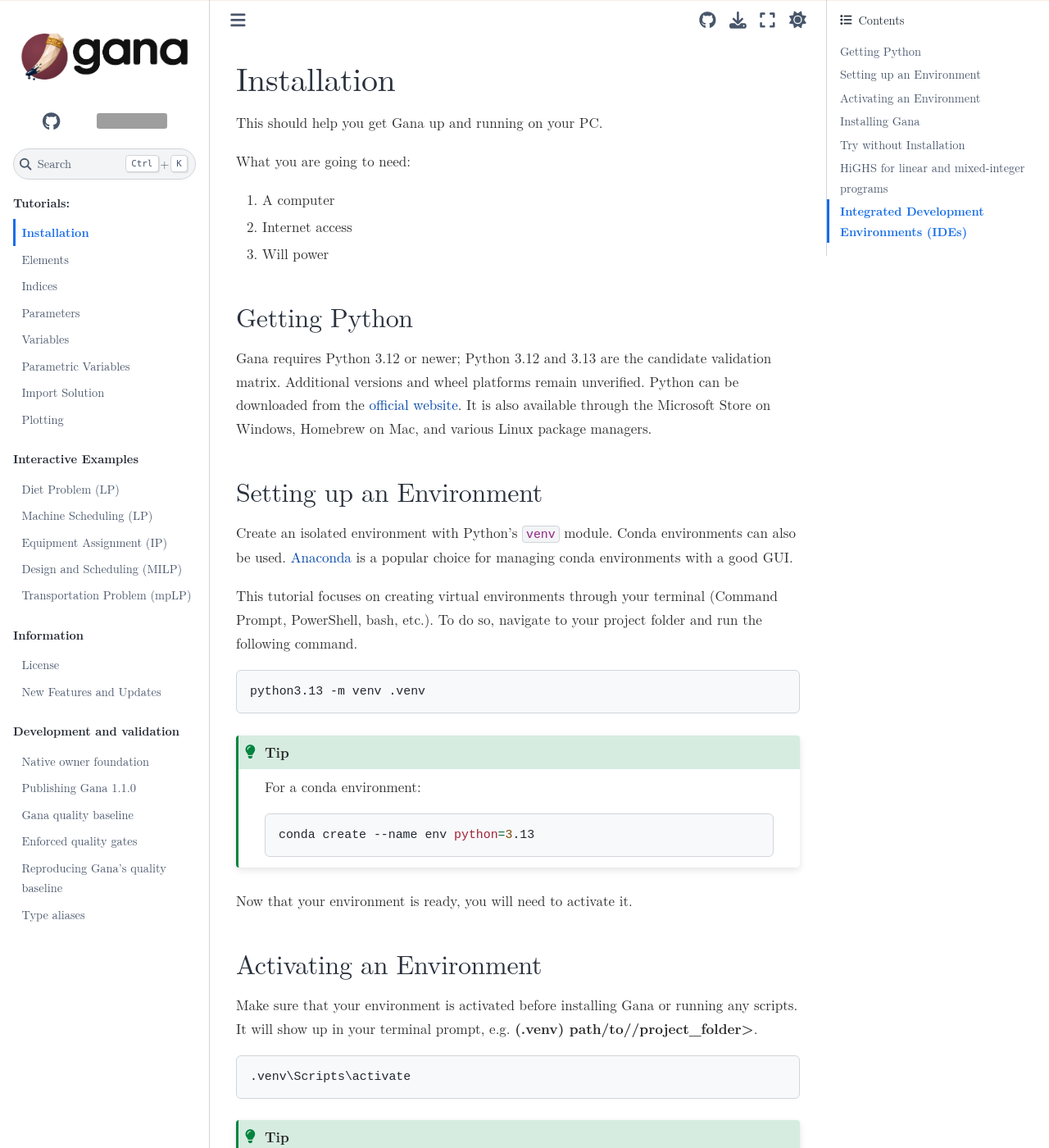
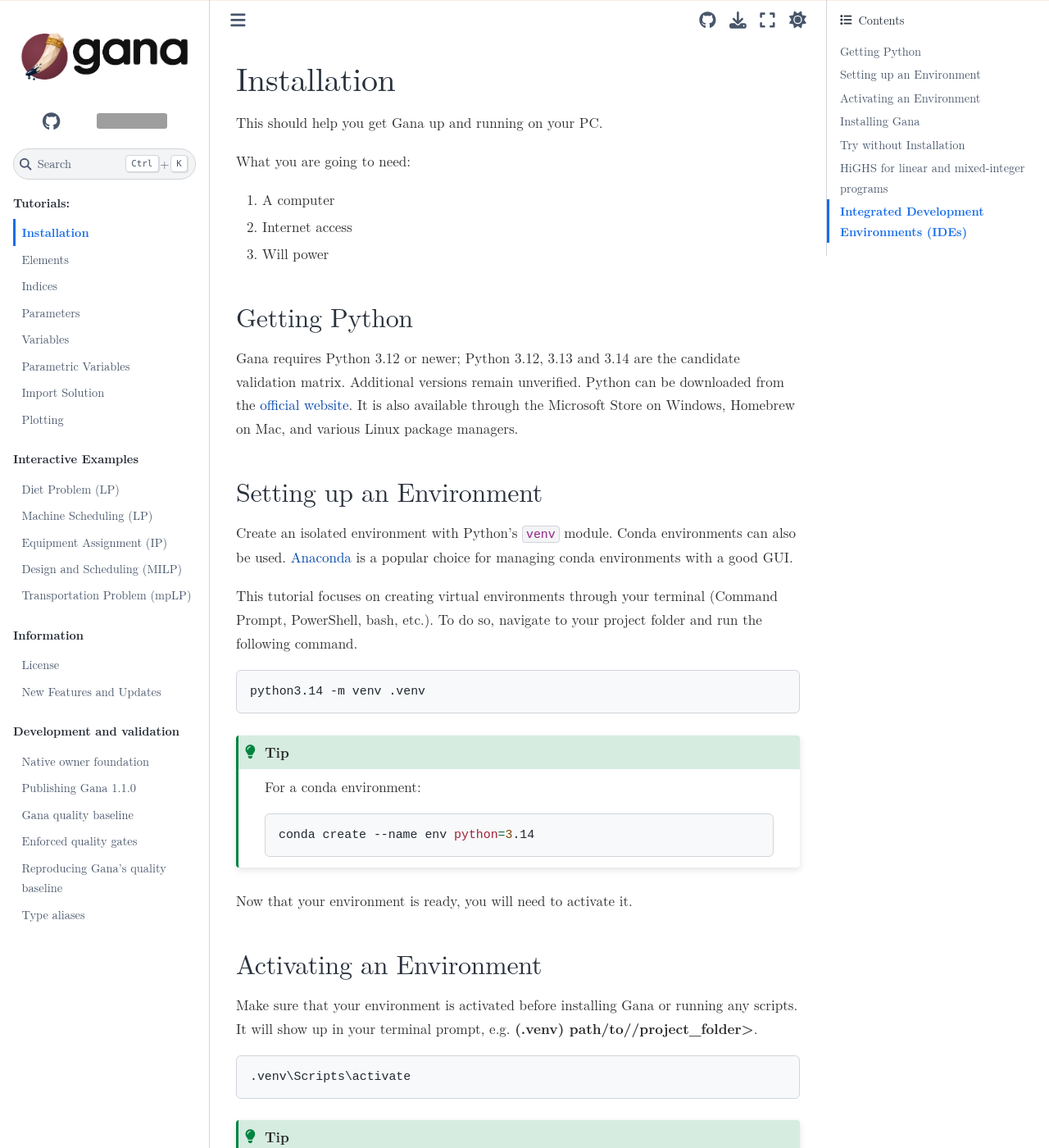
Before and after one commit to cacodcar/gana, a Sphinx documentation site: the page built from docs/tutorials/installation.rst, in a window 1280 px wide and 1400 px high. Shown: the whole window at 82% size. Built offline with Sphinx 7.4.7 and the Sphinx Book theme 1.1.4, drawn with Linux system fonts in a browser that asks for light colours; some web fonts are replaced; grey boxes are pictures that could not be loaded.

Commit message:
Add Python 3.14 support matrix

```diff
--- a/docs/tutorials/installation.rst
+++ b/docs/tutorials/installation.rst
@@ -15,8 +15,8 @@ What you are going to need:
 Getting Python
 ---------------
 
-Gana requires Python 3.12 or newer; Python 3.12 and 3.13 are the candidate
-validation matrix. Additional versions and wheel platforms remain unverified.
+Gana requires Python 3.12 or newer; Python 3.12, 3.13 and 3.14 are the
+candidate validation matrix. Additional versions remain unverified.
 Python can be downloaded from the `official website <https://www.python.org/downloads/>`_.
 It is also available through the Microsoft Store on Windows, Homebrew on Mac, and various Linux package managers.
 
@@ -33,13 +33,13 @@ To do so, navigate to your project folder and run the following command.
 
 .. code-block:: bash
 
-    python3.13 -m venv .venv
+    python3.14 -m venv .venv
 
 .. tip:: For a conda environment:
 
     .. code-block:: bash
 
-        conda create --name env python=3.13
+        conda create --name env python=3.14
 
 Now that your environment is ready, you will need to activate it.
 
--- a/pyproject.toml
+++ b/pyproject.toml
@@ -24,6 +24,7 @@ license = { file = "LICENSE" }
 keywords = ["modeling", "optimization", "programming", "aml"]
 
 classifiers = [
+    "Programming Language :: Python :: 3.14",
     "Programming Language :: Python :: 3.13",
     "Programming Language :: Python :: 3.12",
     "License :: OSI Approved :: MIT License",
```
Also changed, not shown: CHANGELOG.md (+1 -0 lines), README.md (+3 -3 lines), docs/NATIVE_BACKEND.md (+1 -1 lines), docs/QUALITY_GATES.md (+3 -3 lines), docs/REPRODUCIBLE_BASELINE.md (+1 -1 lines), 5 other files.
